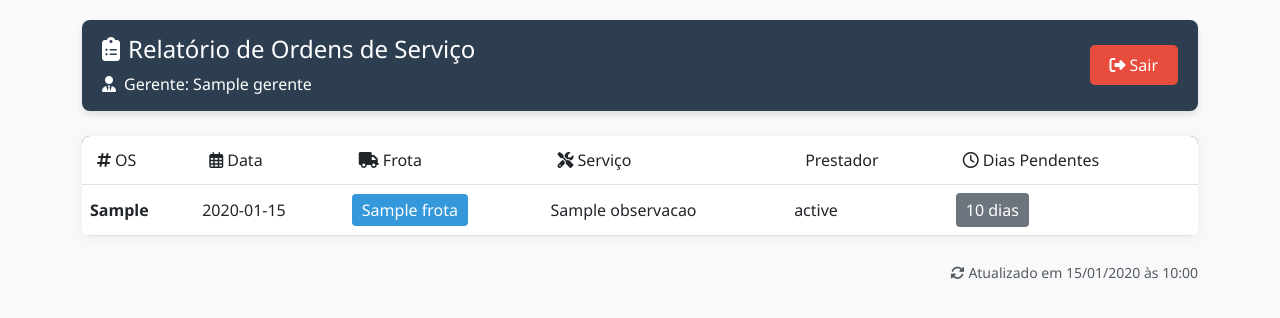
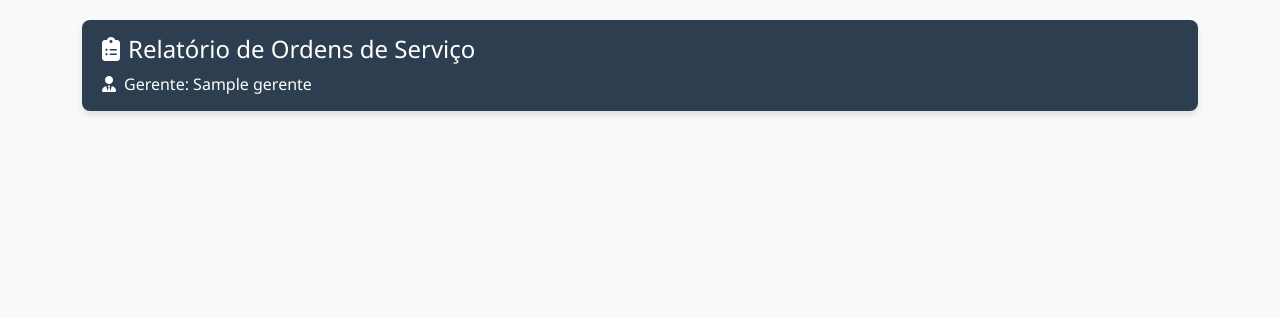
Before and after one commit to willtuner/os-manager, a Flask app: template templates/relatorio.html in a window 1280 px wide. Shown: the top 318 px of the page. Run offline with Flask 3, Linux system fonts and the light colour scheme; the template is opened without the code that fills it: most values are stand-ins (such as "Sample title", 1, 10 or a date in 2020).

Commit message:
relatorio.html

```diff
--- a/templates/relatorio.html
+++ b/templates/relatorio.html
@@ -63,18 +63,18 @@
       text-align: center;
     }
 
-    .btn-logout {
-      background-color: var(--danger-color);
-      color: white;
+    .btn-primary {
+      background-color: var(--primary-color);
       border: none;
       padding: 8px 20px;
       border-radius: 5px;
-      transition: all 0.3s;
     }
 
-    .btn-logout:hover {
-      background-color: #c0392b;
-      transform: translateY(-2px);
+    .btn-danger {
+      background-color: var(--danger-color);
+      border: none;
+      padding: 8px 20px;
+      border-radius: 5px;
     }
 
     .empty-state {
@@ -90,10 +90,9 @@
       margin-bottom: 15px;
     }
 
-    .status-badge {
-      font-size: 0.8rem;
-      padding: 4px 8px;
-      border-radius: 12px;
+    tr:hover {
+      background-color: #f1f1f1;
+      transition: background-color 0.3s;
     }
   </style>
 </head>
@@ -106,90 +105,8 @@
           <h4><i class="fas fa-clipboard-list me-2"></i>Relatório de Ordens de Serviço</h4>
           <p class="mb-0"><i class="fas fa-user-tie me-2"></i>Gerente: {{ gerente }}</p>
         </div>
-        <div>
-          <a href="{{ url_for('logout') }}" class="btn btn-logout">
-            <i class="fas fa-sign-out-alt me-1"></i>Sair
-          </a>
-        </div>
       </div>
     </div>
 
     <!-- Tabela de OS -->
     <div class="table-container">
-      <div class="table-responsive">
-        <table class="table table-hover align-middle mb-0">
-          <thead>
-            <tr>
-              <th><i class="fas fa-hashtag me-1"></i>OS</th>
-              <th><i class="far fa-calendar-alt me-1"></i>Data</th>
-              <th><i class="fas fa-truck me-1"></i>Frota</th>
-              <th><i class="fas fa-tools me-1"></i>Serviço</th>
-              <th><i class="fas fa-user-hard-hat me-1"></i>Prestador</th>
-              <th><i class="far fa-clock me-1"></i>Dias Pendentes</th>
-            </tr>
-          </thead>
-          <tbody>
-            {% for item in lista %}
-            <tr>
-              <td><strong>{{ item.OS }}</strong></td>
-              <td>{{ item.DataFechamento }}</td>
-              <td><span class="badge-frota">{{ item.Frota }}</span></td>
-              <td>{{ item.Observacao }}</td>
-              <td>
-                {% if item.Prestador != "Prestador não definido" %}
-                  {{ item.Prestador }}
-                {% else %}
-                  <span class="text-muted">{{ item.Prestador }}</span>
-                {% endif %}
-              </td>
-              <td>
-                {% set dias = item.Dias|int %}
-                <span class="badge-dias
-                  {% if dias > 30 %}bg-danger text-white
-                  {% elif dias > 15 %}bg-warning text-dark
-                  {% else %}bg-secondary text-white{% endif %}">
-                  {{ dias }} dia{{ 's' if dias != 1 else '' }}
-                </span>
-              </td>
-            </tr>
-            {% else %}
-            <tr>
-              <td colspan="6" class="text-center py-5">
-                <div class="empty-state">
-                  <i class="far fa-check-circle"></i>
-                  <h5 class="mt-3">Nenhuma OS pendente</h5>
-                  <p class="text-muted">Todas as ordens de serviço estão em dia</p>
-                </div>
-              </td>
-            </tr>
-            {% endfor %}
-          </tbody>
-        </table>
-      </div>
-    </div>
-
-    <!-- Rodapé -->
-    <div class="mt-4 text-end">
-      <small class="text-muted">
-        <i class="fas fa-sync-alt me-1"></i>Atualizado em {{ now.strftime('%d/%m/%Y às %H:%M') }}
-      </small>
-    </div>
-  </div>
-
-  <!-- Scripts opcionais para funcionalidades extras -->
-  <script src="https://code.jquery.com/jquery-3.6.0.min.js"></script>
-  <script>
-    $(document).ready(function() {
-      // Adiciona efeito de hover nas linhas
-      $('tbody tr').hover(
-        function() {
-          $(this).css('transform', 'translateX(5px)');
-        },
-        function() {
-          $(this).css('transform', 'translateX(0)');
-        }
-      );
-    });
-  </script>
-</body>
-</html>
```
